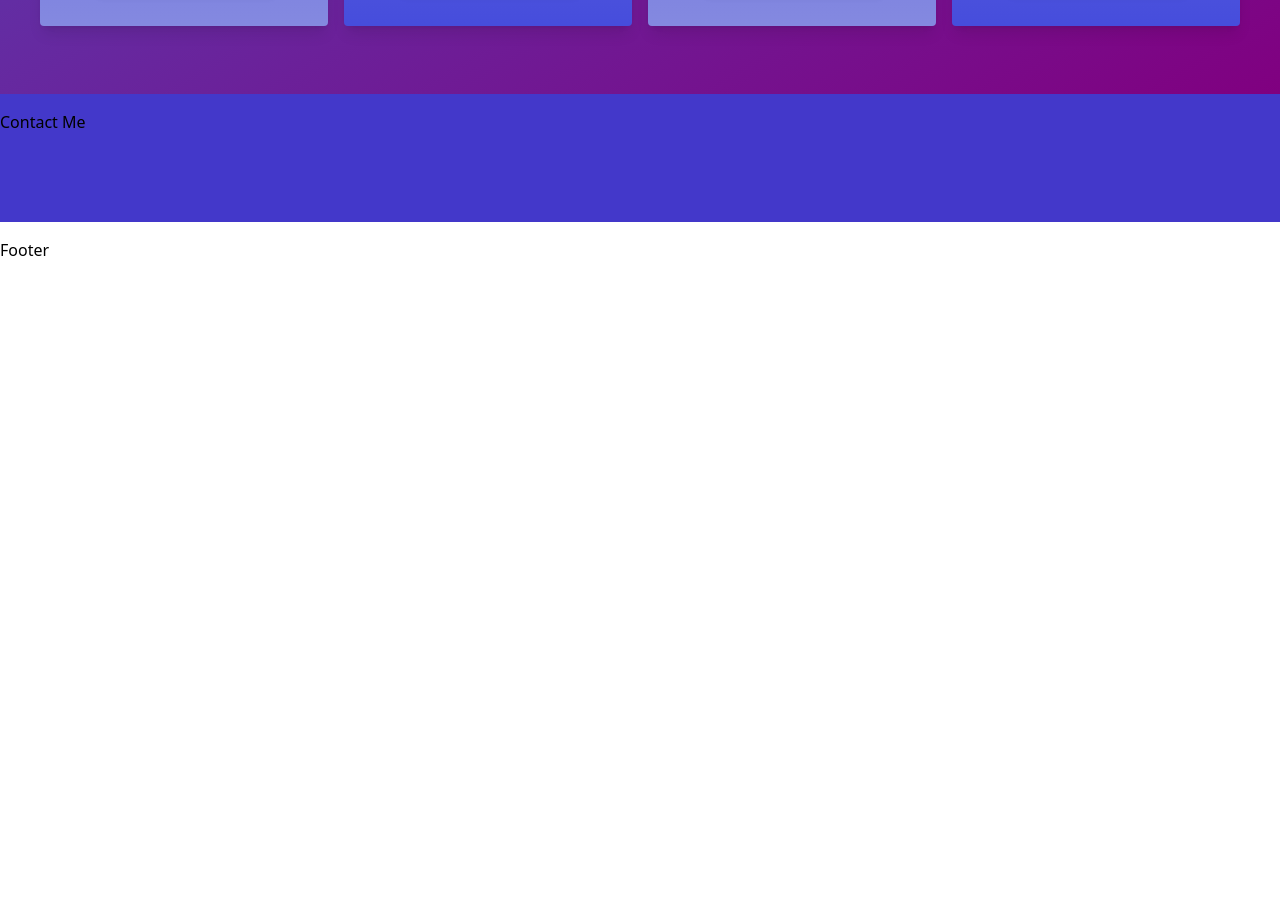
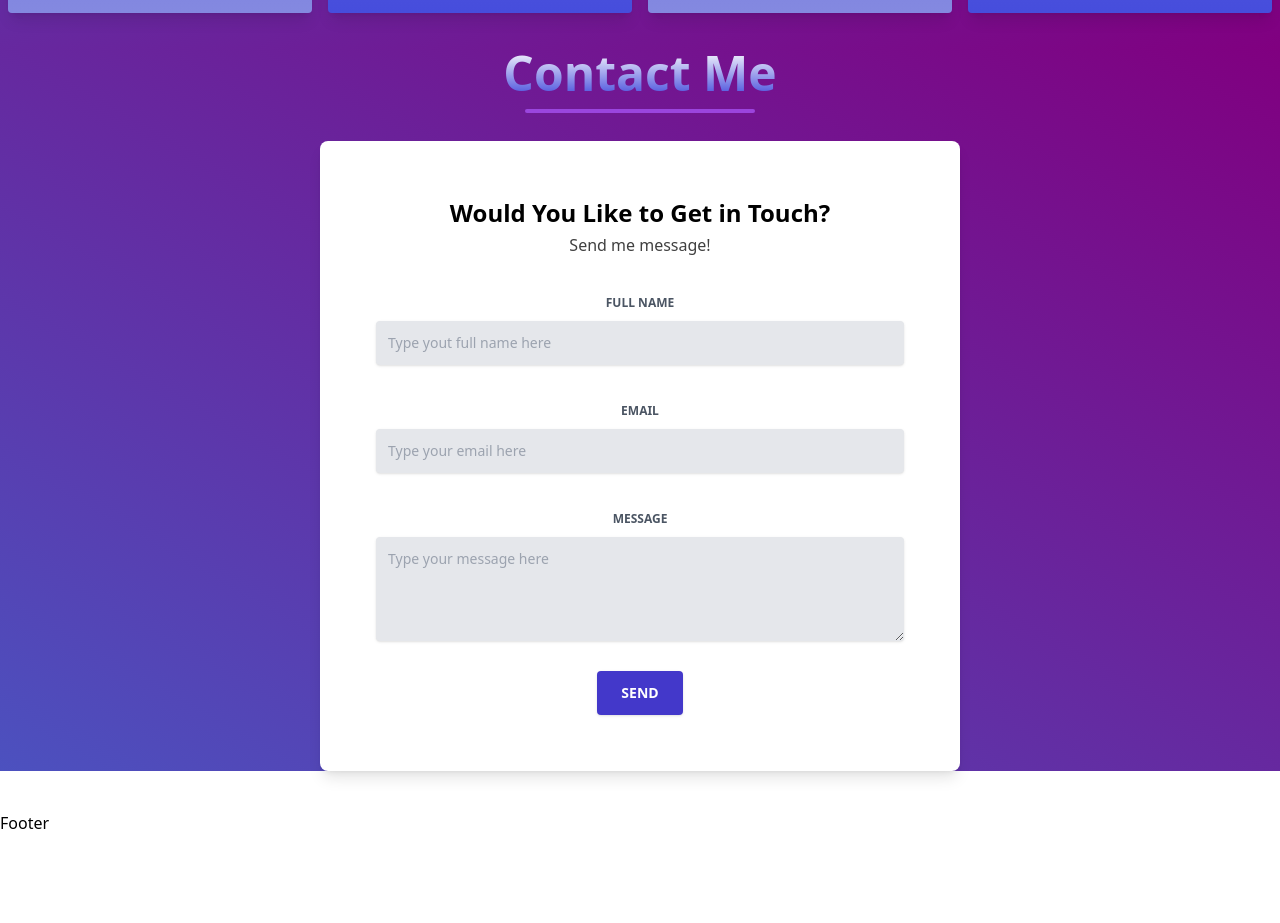
Before and after one commit to richofal/portfolio-tailwindcss, a website: page public/index.html in a window 1280 px wide. Shown: the part 2371-3294 px from the top of the page. Before the commit the page ends 2721 px from the top, so only its background shows below. Drawn offline with Linux system fonts and the light colour scheme.

Commit message:
Build and style 'Contact Me' Section.

```diff
--- a/public/index.html
+++ b/public/index.html
@@ -195,7 +195,7 @@
         </div>
         <p class="text-lg text-white">Here are my recent works:</p>
       </div>
-      <div class="grid grid-cols-1 sm:grid-cols-2 md:grid-cols-4 m-8">
+      <div class="grid grid-cols-1 sm:grid-cols-2 md:grid-cols-4">
         <div class="recent-work px-4 py-4 m-2 shadow-lg rounded">
           <img src="/public/images/picture-2.jpeg" class="w-full rounded-lg">
           <div class="px-2 py-3 text-center">
@@ -243,8 +243,32 @@
       </div>
     </section>
 
-    <section class="w-screen mx-auto py-4 bg-indigo-700 h-32">
-      Contact Me
+    <section class="w-screen mx-auto gradient2 items-center text-center">
+      <h1 class="w-full text-5xl font-bold subtitle">Contact Me</h1>
+      <div class="py-3">
+        <div class="h-1 mx-auto bg-purple-500 w-[18%] opacity-75 mb-4 my-0 py-0 rounded"></div>
+      </div>
+      <div class="container bg-white p-4 mb-6 w-full lg:w-1/2 shadow-lg rounded-lg mx-auto">
+        <form action="" class="p-5 lg:p-10">
+          <h4 class="text-2xl font-semibold text-center">Would You Like to Get in Touch?</h4>
+          <p class="mt-1 mb-4 text-center opacity-75">Send me message!</p>
+          <div class="w-full mb-4 mt-8">
+            <label for="" class="uppercase text-gray-600 text-xs font-bold m-4">Full Name</label>
+            <input type="text" class="mt-2 px-3 py-3 placeholder-gray-400 text-gray-600 bg-gray-200 w-full text-sm shadow rounded" placeholder="Type yout full name here">
+          </div>
+          <div class="w-full mb-4 mt-8">
+            <label for="" class="uppercase text-gray-600 text-xs font-bold m-4">Email</label>
+            <input type="text" class="mt-2 px-3 py-3 placeholder-gray-400 text-gray-600 bg-gray-200 w-full text-sm shadow rounded" placeholder="Type your email here">
+          </div>
+          <div class="w-full mb-4 mt-8">
+            <label for="" class="uppercase text-gray-600 text-xs font-bold m-4">Message</label>
+            <textarea rows="4" name="" id="" class="mt-2 px-3 py-3 placeholder-gray-400 text-gray-600 w-full bg-gray-200 text-sm shadow rounded" placeholder="Type your message here"></textarea>
+          </div>
+          <div class="mt-6">
+            <button class="bg-indigo-700 text-white text-sm font-bold uppercase px-6 py-3 rounded shadow hover:bg-indigo-900 hover:shadow-lg">Send</button>
+          </div>
+        </form>
+      </div>
     </section>
 
     <section class="w-screen mx-auto py-4 bg-white h-32">Footer</section>
```
Also changed, not shown: public/css/style.css.
